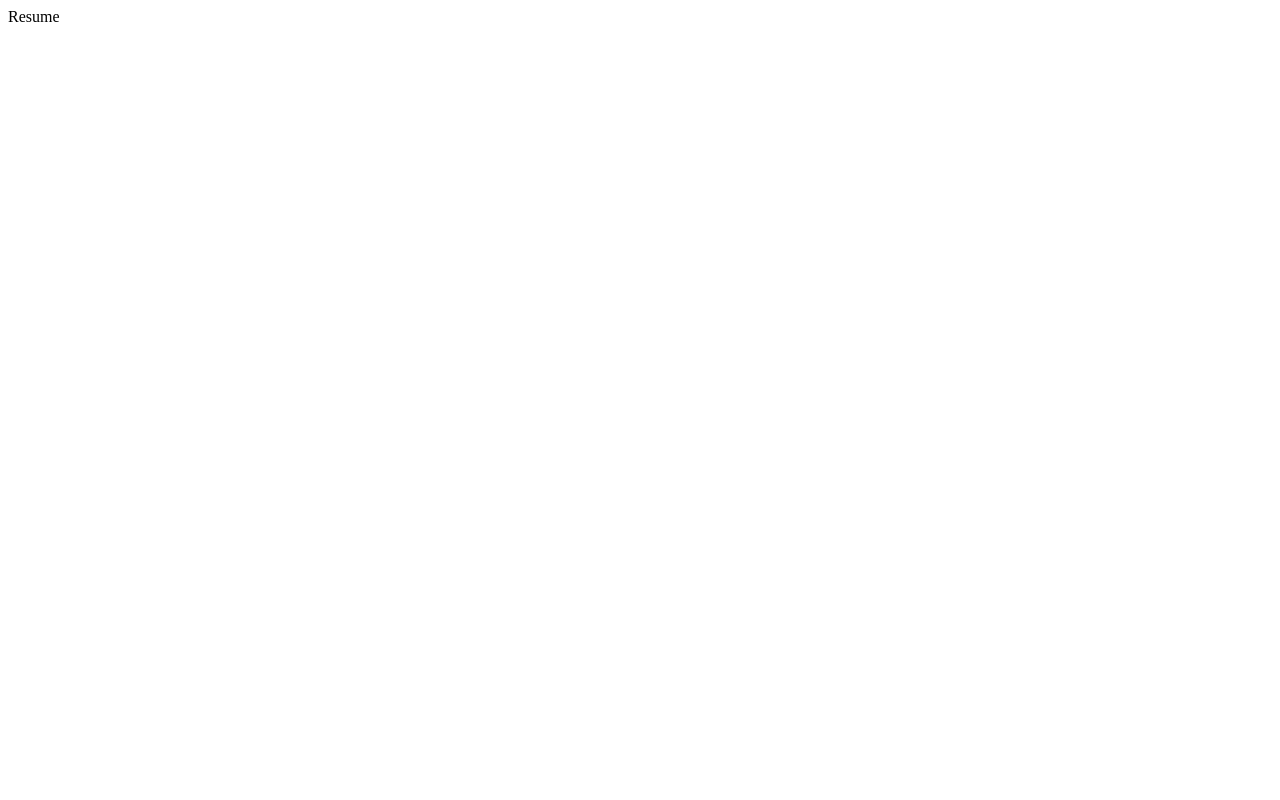
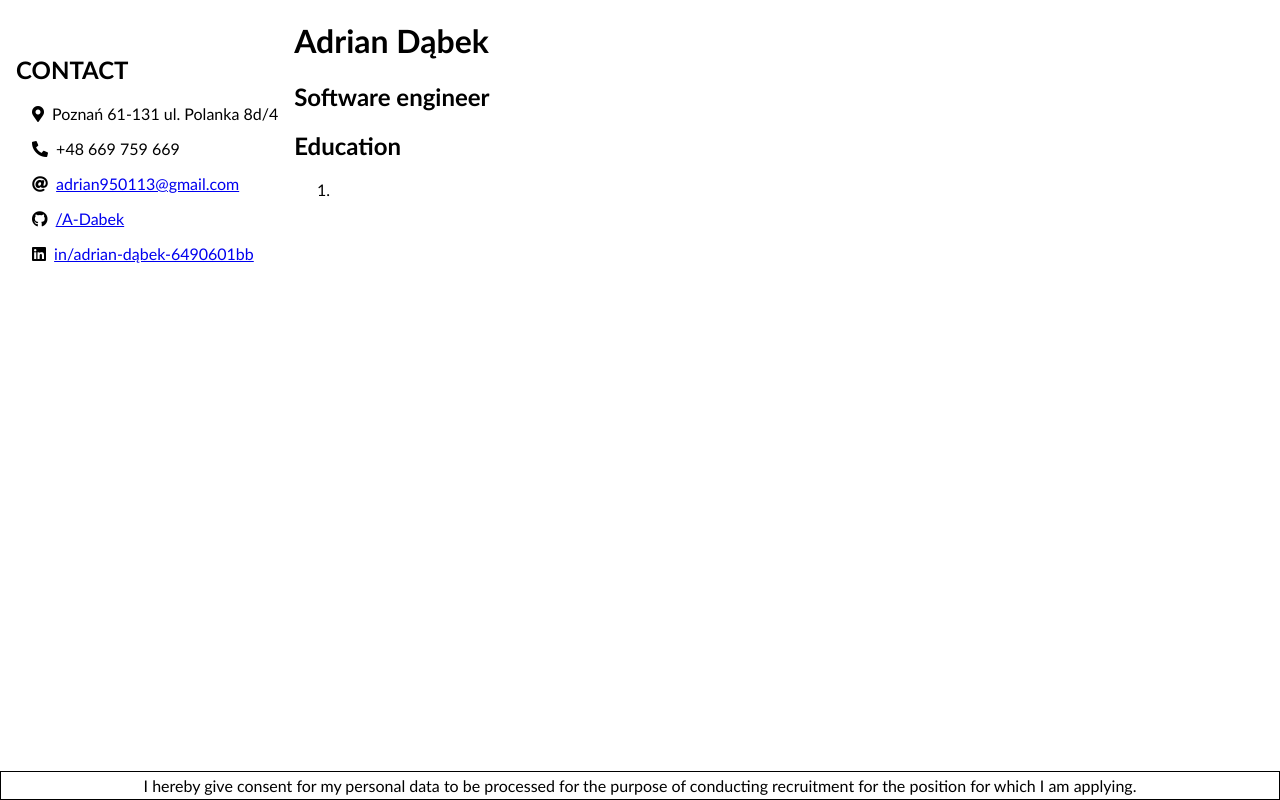
Before and after one commit to A-Dabek/resume, a website: page public/index.html in a window 1280 px wide. Drawn offline with Linux system fonts and the light colour scheme.

Commit message:
create contact aside

```diff
--- a/public/index.html
+++ b/public/index.html
@@ -7,10 +7,73 @@
 
     <title></title>
     <link rel="stylesheet" href="./main.css" />
+    <link rel="stylesheet" href="./personal.css" />
     <link rel="icon" href="images/favicon.png" />
+    <link
+      rel="stylesheet"
+      href="https://cdnjs.cloudflare.com/ajax/libs/font-awesome/5.15.1/css/all.min.css"
+      integrity="sha512-+4zCK9k+qNFUR5X+cKL9EIR+ZOhtIloNl9GIKS57V1MyNsYpYcUrUeQc9vNfzsWfV28IaLL3i96P9sdNyeRssA=="
+      crossorigin="anonymous"
+    />
   </head>
 
   <body>
-    Resume
+    <main>
+      <aside id="personal">
+        <img id="photo"></img>
+
+        <h1 id="contact">Contact</h1>
+        <ul>
+          <li>
+              <span class="icon fas fa-map-marker-alt"></span>
+            <span class="personal__data"> Poznań 61-131 ul. Polanka 8d/4 </span>
+          </li>
+          <li>
+              <span class="icon fas fa-phone-alt"></span>
+            <span class="personal__data"> +48 669 759 669 </span>
+          </li>
+          <li>
+              <span class="icon fas fa-at"></span>
+            <a
+              href="mailto:adrian950113@gmail.com"
+              class="personal__data--link"
+            >
+              adrian950113@gmail.com
+            </a>
+          </li>
+          <li>
+              <span class="icon fab fa-github"></span>
+            <a href="https://github.com/A-Dabek/" class="personal__data--link">
+              /A-Dabek
+            </a>
+          </li>
+          <li>
+              <span class="icon fab fa-linkedin"></span>
+            <a
+              href="https://www.linkedin.com/in/adrian-d%C4%85bek-6490601bb/"
+              class="personal__data--link"
+            >
+              in/adrian-dąbek-6490601bb
+            </a>
+          </li>
+        </ul>
+      </aside>
+
+      <div id="history">
+        <h1 id="name">Adrian Dąbek</h1>
+        <h2 id="subtitle">Software engineer</h2>
+
+        <section>
+          <h1>Education</h1>
+          <ol>
+            <li></li>
+          </ol>
+        </section>
+      </div>
+    </main>
+    <footer>
+      I hereby give consent for my personal data to be processed for the purpose
+      of conducting recruitment for the position for which I am applying.
+    </footer>
   </body>
 </html>
--- a/public/main.css
+++ b/public/main.css
@@ -0,0 +1,29 @@
+:root {
+  font-size: 16px;
+}
+
+html,
+body {
+  height: 100%;
+}
+
+body {
+  display: flex;
+  flex-direction: column;
+  margin: 0;
+  padding: 0;
+  font-family: Calibri, sans-serif;
+}
+
+main {
+  display: flex;
+  flex: 1 0 auto;
+}
+
+footer {
+  flex-shrink: 0;
+  border: 1px black solid;
+  text-align: center;
+  padding-top: 0.25rem;
+  padding-bottom: 0.25rem;
+}
--- /dev/null
+++ b/public/personal.css
@@ -0,0 +1,25 @@
+#contact {
+  text-transform: uppercase;
+}
+
+#personal {
+  /* max-width: 25%; */
+  padding: 1rem;
+}
+
+#personal ul {
+  list-style-type: none;
+  padding-left: 1rem;
+}
+
+#personal ul li {
+  margin-bottom: 1rem;
+}
+
+#personal .icon {
+  margin-right: 0.25rem;
+}
+
+.personal__data,
+.personal__data--link {
+}
```
